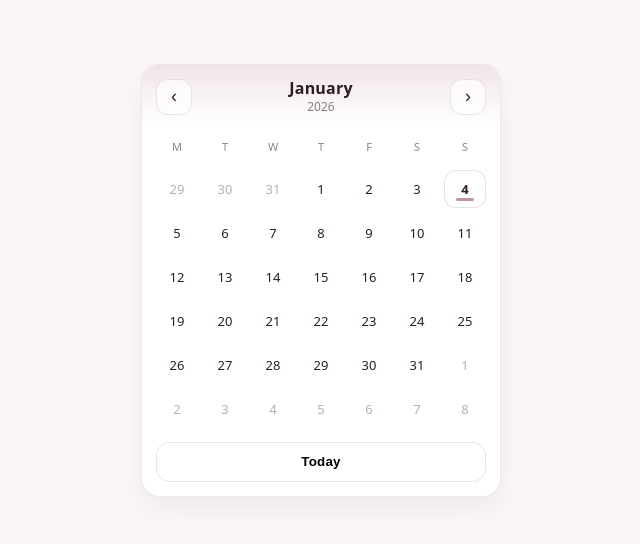
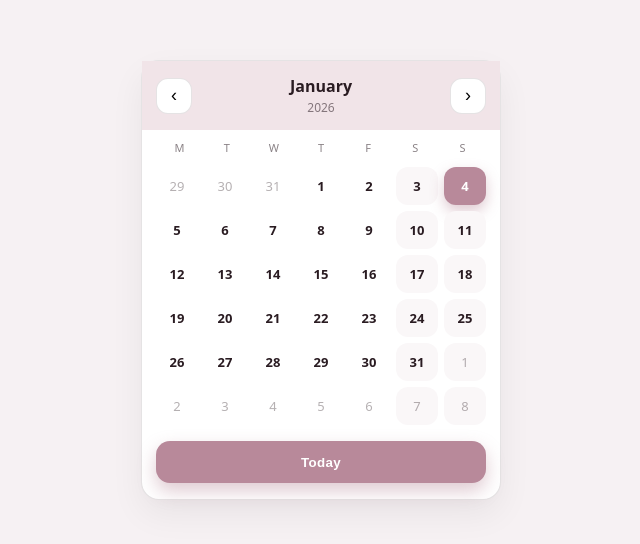
Before and after one commit to stasygarmashbot/mini-pink-calendar, a plain HTML site: page index.html in a window 1280 px wide. Shown: the part 120-664 px from the top of the page, without its empty margins (319-959 px from the left). Drawn offline with Linux system fonts and the light colour scheme.

Commit message:
Refactor CSS variables and styles for consistency

```diff
--- a/styles.css
+++ b/styles.css
@@ -1,12 +1,12 @@
 :root{
-  --bg: #fbf6f8;
+  --bg: #f6f1f3;
   --card: #ffffff;
-  --text: #2b1d23;
-  --muted: rgba(43, 29, 35, 0.55);
+  --text: #2a1c22;
+  --muted: rgba(42, 28, 34, 0.55);
 
-  --accent: #d9a6b6;      /* меняется по месяцу */
-  --accentSoft: #f3d9e1;  /* меняется по месяцу */
-  --border: rgba(43, 29, 35, 0.10);
+  --accent: #b8899a;
+  --accentSoft: #f1e4e8;
+  --border: rgba(42, 28, 34, 0.12);
 
   --radius: 18px;
 }
@@ -17,7 +17,7 @@ html,body{ height:100%; }
 body{
   margin:0;
   background: var(--bg);
-  font-family: ui-sans-serif, system-ui, -apple-system, Segoe UI, Roboto, Arial, "Apple Color Emoji", "Segoe UI Emoji";
+  font-family: ui-sans-serif, system-ui, -apple-system;
   color: var(--text);
 }
 
@@ -30,139 +30,108 @@ body{
 }
 
 .card{
-  width: 360px;
-  max-width: 92vw;
-  background: var(--card);
-  border: 1px solid var(--border);
-  border-radius: var(--radius);
-  box-shadow: 0 12px 30px rgba(0,0,0,0.06);
-  overflow:hidden;
+  width:360px;
+  max-width:92vw;
+  background:var(--card);
+  border-radius:var(--radius);
+  border:1px solid var(--border);
+  box-shadow:0 14px 34px rgba(0,0,0,0.06);
 }
 
 .top{
   display:flex;
+  justify-content:space-between;
   align-items:center;
-  justify-content:space-between;
-  padding:14px 14px 10px;
-  background: linear-gradient(180deg, var(--accentSoft), rgba(255,255,255,0));
+  padding:14px;
+  background:var(--accentSoft);
 }
 
 .title{
   text-align:center;
-  line-height: 1.1;
-  user-select:none;
 }
+
 .month{
-  font-weight: 650;
-  font-size: 16px;
-  letter-spacing: 0.2px;
+  font-weight:700;
+  font-size:16px;
 }
+
 .year{
-  font-size: 12px;
-  color: var(--muted);
-  margin-top: 3px;
+  font-size:12px;
+  color:var(--muted);
+  margin-top:2px;
 }
 
 .nav{
-  width: 36px;
-  height: 36px;
-  border-radius: 12px;
-  border: 1px solid var(--border);
-  background: rgba(255,255,255,0.65);
-  color: var(--text);
+  width:36px;
+  height:36px;
+  border-radius:12px;
+  border:1px solid var(--border);
+  background:#fff;
+  font-size:18px;
   cursor:pointer;
-  display:flex;
-  align-items:center;
-  justify-content:center;
-  font-size: 18px;
-  transition: transform .08s ease, background .12s ease;
 }
-.nav:active{ transform: scale(0.98); }
-.nav:hover{ background: rgba(255,255,255,0.9); }
 
 .dow{
   display:grid;
-  grid-template-columns: repeat(7, 1fr);
-  gap: 6px;
-  padding: 8px 14px 4px;
-  font-size: 11px;
-  color: var(--muted);
-  user-select:none;
+  grid-template-columns:repeat(7,1fr);
+  padding:10px 14px 0;
+  font-size:11px;
+  color:var(--muted);
 }
 
 .dow div{
   text-align:center;
-  padding: 6px 0;
 }
 
 .grid{
   display:grid;
-  grid-template-columns: repeat(7, 1fr);
-  gap: 6px;
-  padding: 6px 14px 14px;
+  grid-template-columns:repeat(7,1fr);
+  gap:6px;
+  padding:12px 14px 16px;
 }
 
 .cell{
-  height: 38px;
-  border-radius: 12px;
+  height:38px;
+  border-radius:12px;
   display:flex;
   align-items:center;
   justify-content:center;
-  border: 1px solid transparent;
-  user-select:none;
-  font-size: 13px;
-  background: rgba(255,255,255,0.7);
+  font-size:13px;
+  background:#fff;
+}
+
+.cell.in{
+  font-weight:600;
 }
 
 .cell.out{
-  color: rgba(43, 29, 35, 0.35);
-  background: rgba(255,255,255,0.35);
+  color:rgba(42,28,34,0.35);
 }
 
-.cell.in{
-  color: var(--text);
+.cell.weekend{
+  background:#faf7f8;
 }
 
 .cell.today{
-  background: var(--accentSoft);
-  border-color: rgba(43, 29, 35, 0.12);
-  font-weight: 700;
-  position: relative;
-}
-
-.cell.today::after{
-  content:"";
-  position:absolute;
-  bottom: 6px;
-  width: 18px;
-  height: 3px;
-  border-radius: 999px;
-  background: var(--accent);
-  opacity: 0.9;
-}
-
-.cell.weekend{
-  background: rgba(255,255,255,0.55);
+  background:var(--accent);
+  color:#fff;
+  font-weight:800;
+  box-shadow:0 6px 14px rgba(184,137,154,0.45);
 }
 
 .bottom{
-  padding: 0 14px 14px;
+  padding:0 14px 16px;
 }
 
 .btn{
-  width: 100%;
-  height: 40px;
-  border-radius: 14px;
-  border: 1px solid var(--border);
-  background: rgba(255,255,255,0.9);
+  width:100%;
+  height:42px;
+  border-radius:14px;
+  border:none;
+  background:var(--accent);
+  color:#fff;
+  font-weight:700;
+  letter-spacing:0.3px;
   cursor:pointer;
-  font-weight: 650;
-  letter-spacing: 0.2px;
-  transition: transform .08s ease, background .12s ease;
+  box-shadow:0 8px 18px rgba(184,137,154,0.45);
 }
-.btn:hover{ background: rgba(255,255,255,1); }
-.btn:active{ transform: scale(0.99); }
-
-@media (max-width: 380px){
-  .cell{ height: 36px; }
-}
```
